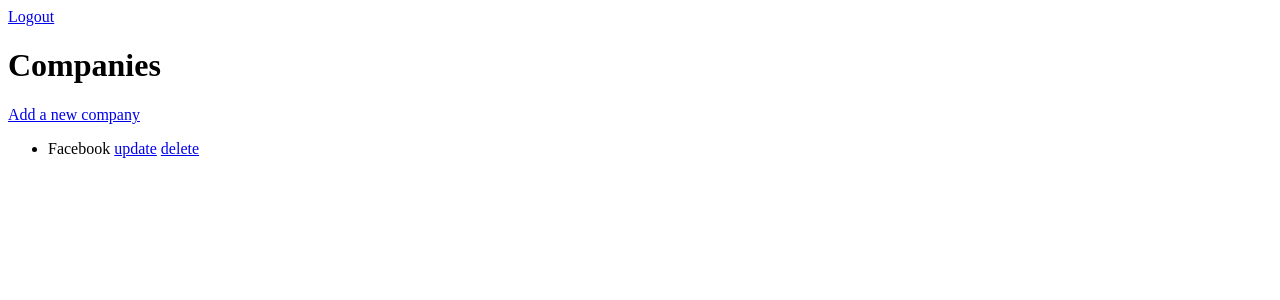
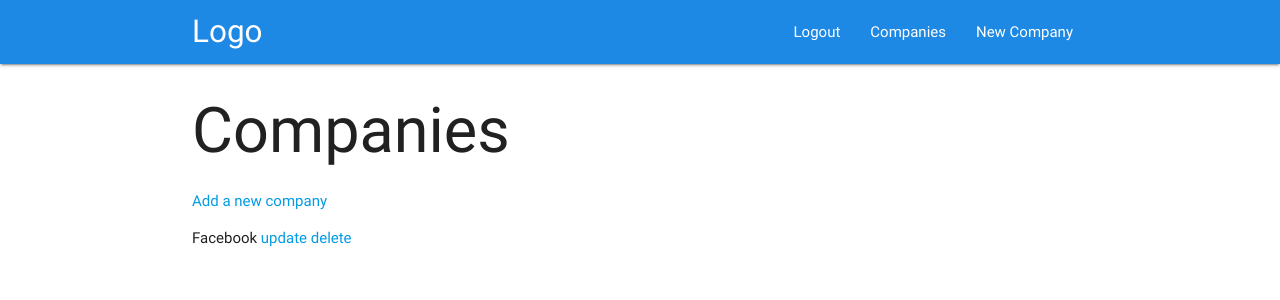
Before and after one commit to onizukaek/companies_site, a Django app: page /companies/ in a window 1280 px wide. Shown: the top 300 px of the page. Run offline with Django 3.2, Linux system fonts and the light colour scheme; a user stored in the database is signed in; data comes from the database, SQL or seed files in the repository.

Commit message:
changed the base structure

```diff
--- a/companies_site/templates/base.html
+++ b/companies_site/templates/base.html
@@ -4,13 +4,38 @@
     <head>
         <link rel="icon" type="image/png" href="{% static 'favicon.png' %}">
         <title>Companies</title>
+        <link href="https://fonts.googleapis.com/icon?family=Material+Icons" rel="stylesheet">
+        <link href="{% static 'css/materialize.css' %}" type="text/css" rel="stylesheet" media="screen,projection"/>
+        <link href="{% static 'css/style.css' %}" type="text/css" rel="stylesheet" media="screen,projection"/>
     </head>
 
     <body>
-    {% if user.is_authenticated %}
-        <a href="{% url 'main:logout' %}">Logout</a>
-    {% endif %}
-    {% block content %}
-    {% endblock content %}
+        <nav class="blue darken-1" role="navigation">
+            <div class="nav-wrapper container"><a id="logo-container" href="{% static 'favicon.png' %}" class="brand-logo">Logo</a>
+                <ul class="right hide-on-med-and-down">
+                {% if user.is_authenticated %}
+                    <li><a href="{% url 'main:logout' %}">Logout</a></li>
+                    <li><a href="{% url 'companies:index' %}">Companies</a></li>
+                    <li><a href="{% url 'companies:add' %}">New Company</a></li>
+                {% else %}
+                    <li><a href="{% url 'main:index' %}">Login</a></li>
+                {% endif %}
+                </ul>
+
+                <ul id="nav-mobile" class="side-nav">
+                {% if user.is_authenticated %}
+                    <li><a href="{% url 'main:logout' %}">Logout</a></li>
+                    <li><a href="{% url 'main:logout' %}">Companies</a></li>
+                {% else %}
+                    <li><a href="{% url 'main:index' %}">Login</a></li>
+                {% endif %}
+                </ul>
+                <a href="#" data-activates="nav-mobile" class="button-collapse"><i class="material-icons">menu</i></a>
+            </div>
+        </nav>
+        <div class="container">
+            {% block content %}
+            {% endblock content %}
+        </div>
     </body>
 </html>
```
